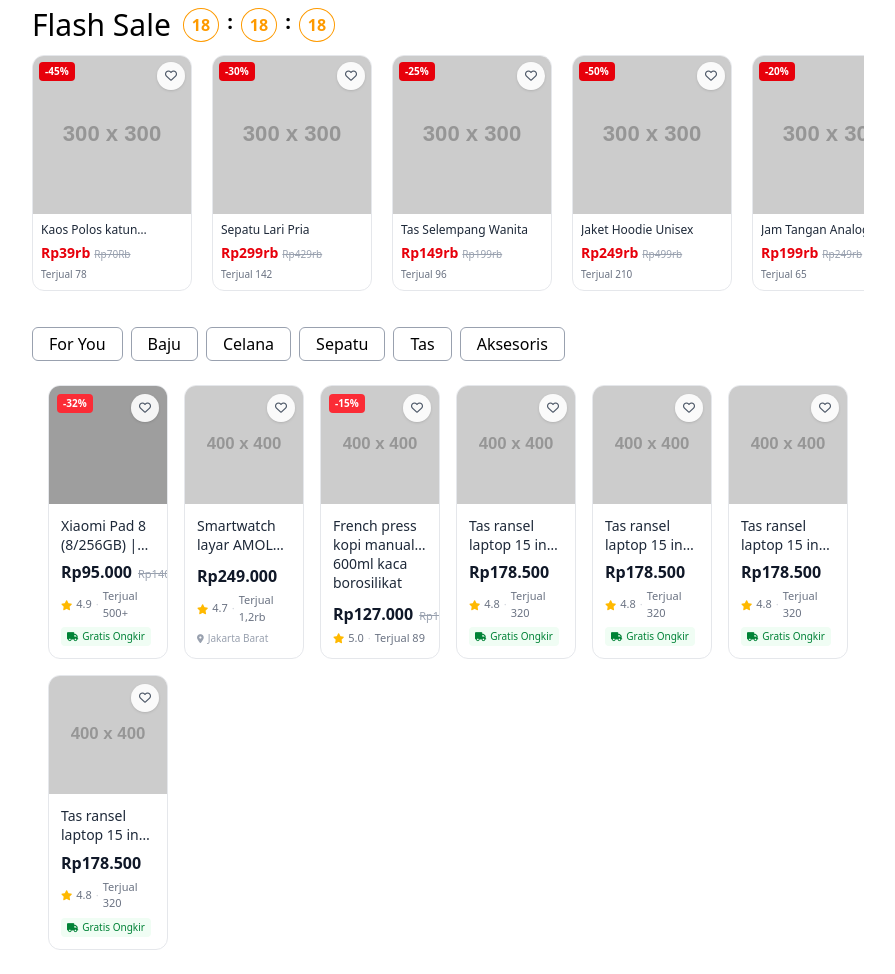
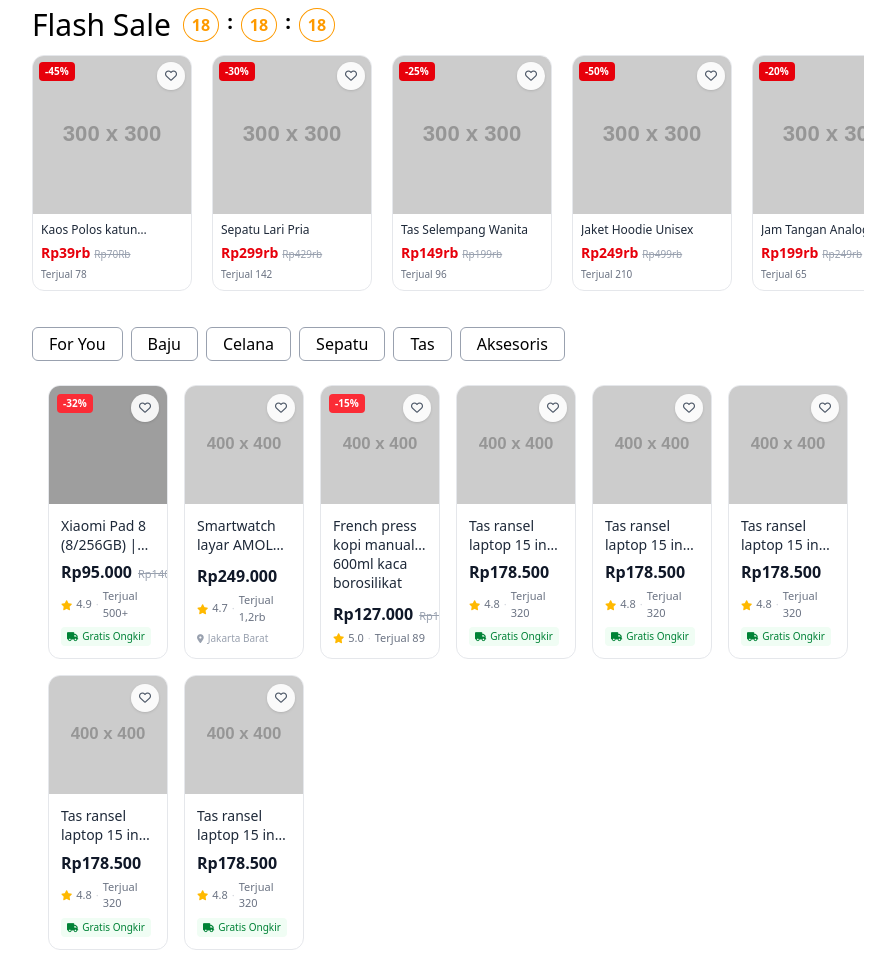
Before and after one commit to 12lib12/marketplace, a website: page src/index.html in a window 1280 px wide. Shown: the part 442-1416 px from the top of the page, without its empty margins (192-1087 px from the left). Drawn offline with Linux system fonts and the light colour scheme; grey boxes are pictures that could not be loaded; placeholder pictures from the web are drawn by us.

Commit message:
Add product card component to index.html

```diff
--- a/src/index.html
+++ b/src/index.html
@@ -510,6 +510,53 @@
               </div>
             </div>
           </a>
+                    <a
+            href="#"
+            class="group flex flex-col h-full bg-white rounded-xl border border-gray-200 overflow-hidden hover:shadow-md transition-shadow duration-200"
+          >
+            <div class="relative aspect-square bg-gray-100 overflow-hidden">
+              <img
+                src="https://placehold.co/400x400/e5e7eb/9ca3af?text=Produk"
+                alt="Tas ransel laptop anti air"
+                class="w-full h-full object-cover group-hover:scale-105 transition-transform duration-300"
+              />
+              <button
+                type="button"
+                aria-label="Tambah ke wishlist"
+                class="absolute top-2 right-2 w-7 h-7 rounded-full bg-white/90 flex items-center justify-center shadow-sm hover:bg-white"
+              >
+                <i class="fa-regular fa-heart text-gray-600 text-xs"></i>
+              </button>
+            </div>
+            <div class="p-2 sm:p-3 flex flex-col flex-1">
+              <p
+                class="text-xs sm:text-sm text-gray-800 leading-snug line-clamp-2 flex-1 mb-1.5"
+              >
+                Tas ransel laptop 15 inch anti air dengan port USB
+              </p>
+              <div class="flex items-baseline gap-1.5 mb-1">
+                <span class="text-sm sm:text-base font-semibold text-gray-900"
+                  >Rp178.500</span
+                >
+              </div>
+              <div
+                class="flex items-center gap-1 text-[11px] text-gray-500 mb-1.5"
+              >
+                <i class="fa-solid fa-star text-amber-400 text-[10px]"></i>
+                <span>4.8</span>
+                <span class="text-gray-300">&middot;</span>
+                <span>Terjual 320</span>
+              </div>
+              <div class="flex items-center gap-1">
+                <span
+                  class="inline-flex items-center gap-1 text-[10px] text-green-700 bg-green-50 px-1.5 py-0.5 rounded"
+                >
+                  <i class="fa-solid fa-truck text-[9px]"></i>
+                  Gratis Ongkir
+                </span>
+              </div>
+            </div>
+          </a>
         </div>
       </div>
       <footer>
```
